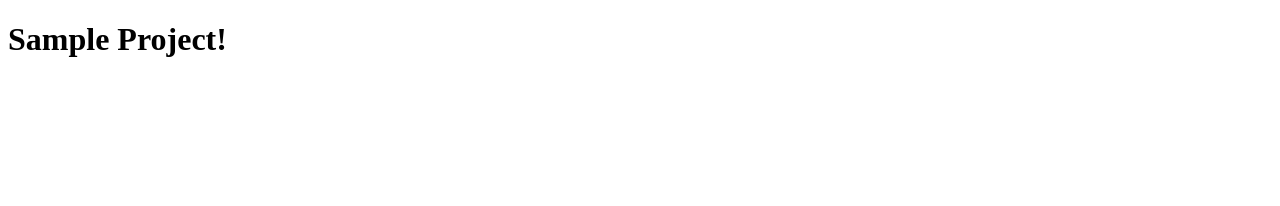
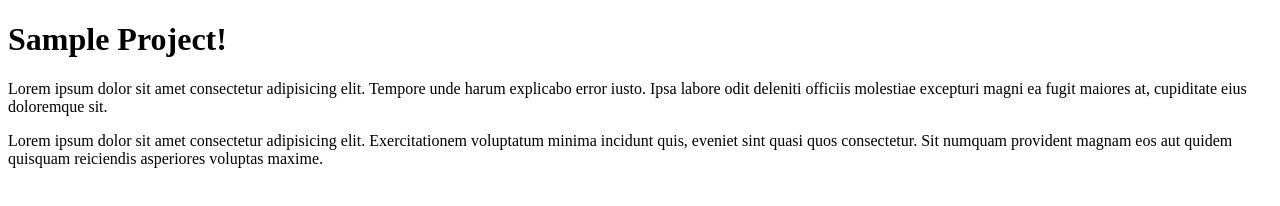
Before and after one commit to theweekendhack/sample-git-project, a plain HTML site: page index.html in a window 1280 px wide. Drawn offline with Linux system fonts and the light colour scheme.

Commit message:
Web page with main added

```diff
--- a/index.html
+++ b/index.html
@@ -9,5 +9,19 @@
     <header>
             <h1>Sample Project!</h1>
     </header>
+
+    <main>
+        <section id="hero-section">
+            <p>
+                Lorem ipsum dolor sit amet consectetur adipisicing elit. Tempore unde harum explicabo error iusto. Ipsa labore odit deleniti officiis molestiae excepturi magni ea fugit maiores at, cupiditate eius doloremque sit.
+            </p>
+        </section>
+
+        <section id="secondary-section">
+            <p>
+                Lorem ipsum dolor sit amet consectetur adipisicing elit. Exercitationem voluptatum minima incidunt quis, eveniet sint quasi quos consectetur. Sit numquam provident magnam eos aut quidem quisquam reiciendis asperiores voluptas maxime.
+            </p>
+        </section>
+    </main>
 </body>
 </html>
```
